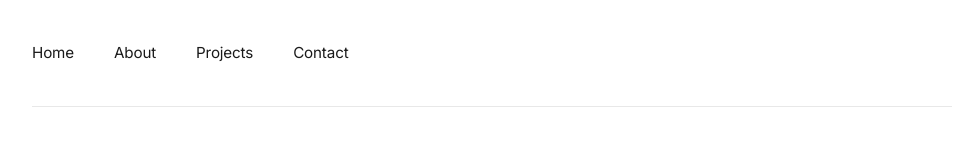
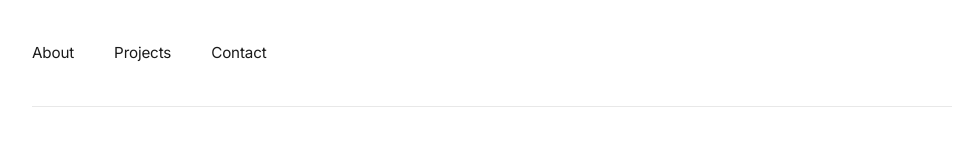
Before and after one commit to RRyanDang/PromotingWebsite, a React (Vite) app: page / in a window 1280 px wide. Shown: the top 160 px of the page, without its empty margins (148-1123 px from the left). Built offline with nearby package versions, Linux system fonts and the light colour scheme.

Commit message:
fix headline

```diff
--- a/src/App.jsx
+++ b/src/App.jsx
@@ -13,7 +13,6 @@ function App() {
   return (
     <div className={`app ${loaded ? 'loaded' : ''}`}>
       <nav>
-        <a href="#home">Home</a>
         <a href="#about">About</a>
         <a href="#projects">Projects</a>
         <a href="#contact">Contact</a>
```
